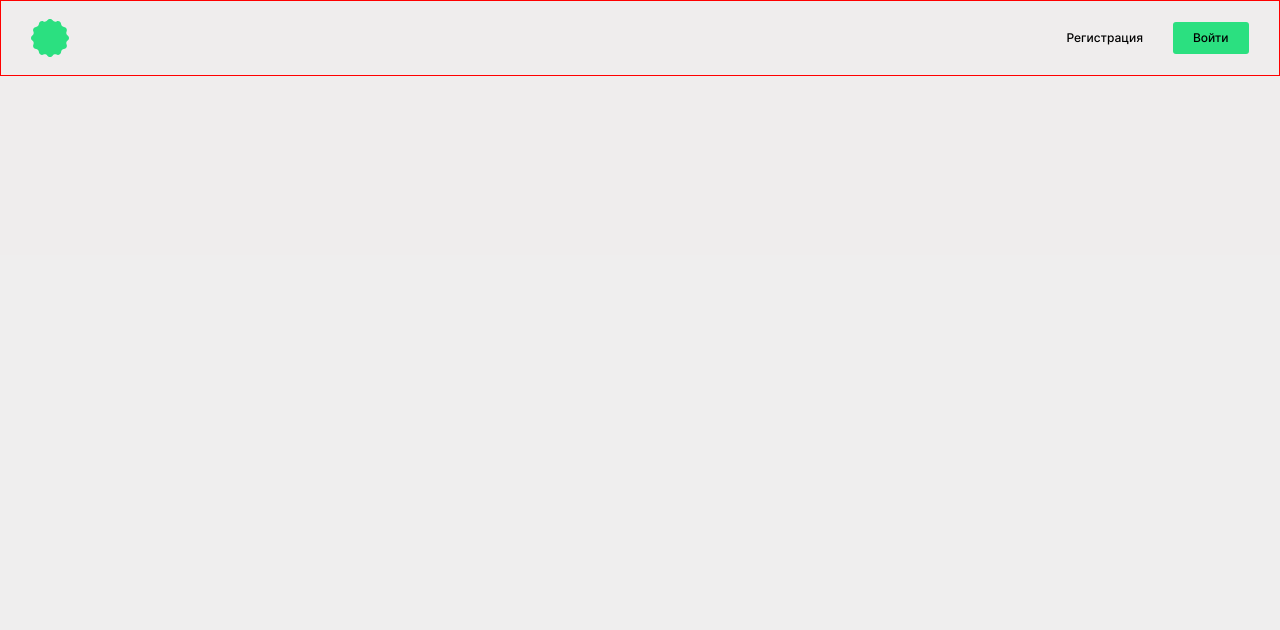
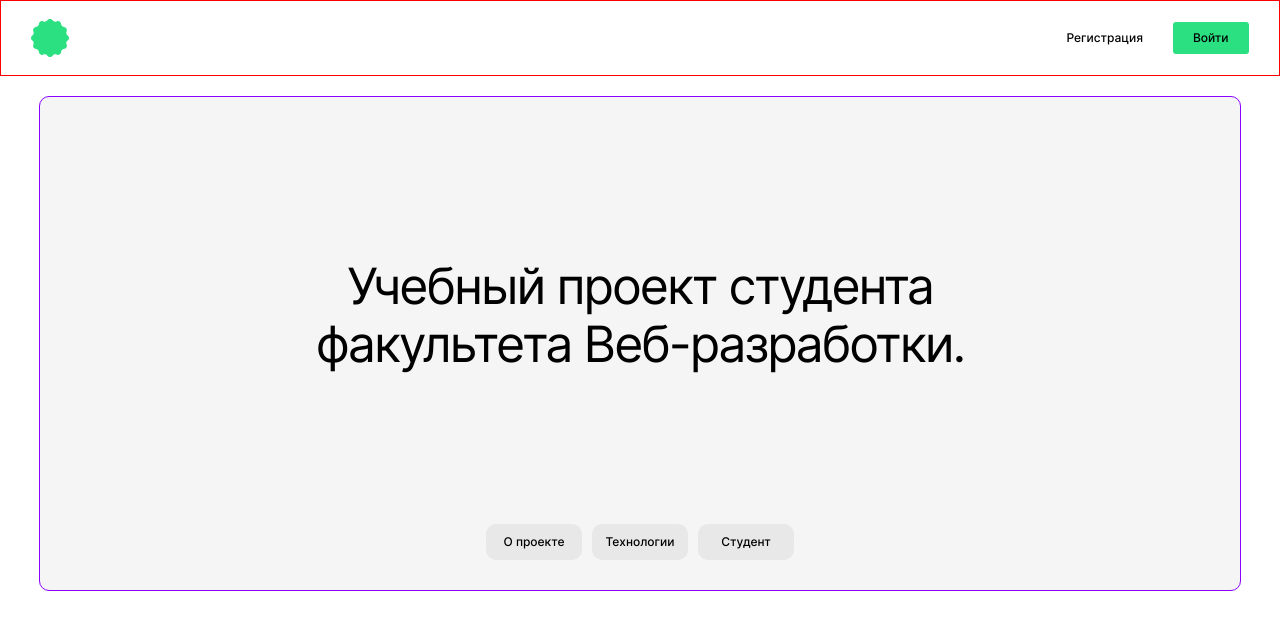
Before and after one commit to ArtemPraktikum/movies-explorer-frontend, a React app: page / in a window 1280 px wide. Built offline with nearby package versions, Linux system fonts and the light colour scheme.

Commit message:
feat: Promo + navtab с якорями

```diff
--- a/src/components/App/App.css
+++ b/src/components/App/App.css
@@ -14,7 +14,4 @@
   -moz-text-size-adjust: 100%;
 
   margin: 0 auto;
-
-  /* тест бг */
-  background: rgba(236, 234, 234, 0.829);
 }
--- a/src/components/Header/Header.css
+++ b/src/components/Header/Header.css
@@ -13,12 +13,12 @@
     padding: 0 30px;
   }
 }
-
 @media screen and (max-width: 321px) {
   .header {
     padding: 0 14px;
   }
 }
+
 /* лого сайта */
 .header__logo {
   width: 38px;
--- a/src/components/Main/Main.js
+++ b/src/components/Main/Main.js
@@ -1,11 +1,15 @@
 import React from "react";
+// импорт компонентов
 import Header from "../Header/Header";
+import Promo from "../Promo/Promo";
+
 import "./Main.css";
 
 function Main(props) {
   return (
     <div>
       <Header loggedIn={props.loggedIn} />
+      <Promo />
     </div>
   );
 }
--- /dev/null
+++ b/src/components/NavTab/NavTab.css
@@ -0,0 +1,39 @@
+/* контейнер с навигацией по странице «О проекте» */
+.navtab {
+  max-width: 884px;
+  margin-bottom: 30px;
+  display: flex;
+  align-items: center;
+  justify-content: space-between;
+  gap: 10px;
+}
+@media screen and (max-width: 321px) {
+  .navtab {
+    margin-bottom: 17px;
+    gap: 6px;
+  }
+}
+
+/* текст ссылки на компоненты текущей страницы */
+.navtab__link {
+  width: 96px;
+  font-style: normal;
+  font-weight: 500;
+  font-size: 12px;
+  line-height: 16px;
+  color: #000000;
+  background: #e8e8e8;
+  border-radius: 10px;
+  text-decoration: none;
+  text-align: center;
+  box-sizing: border-box;
+  padding: 10px 0px;
+}
+@media screen and (max-width: 321px) {
+  .navtab__link {
+    font-size: 10px;
+    width: 82px;
+    border-radius: 6px;
+    padding: 5px 0px;
+  }
+}
--- /dev/null
+++ b/src/components/NavTab/NavTab.js
@@ -0,0 +1,23 @@
+import React from "react";
+import { NavLink } from "react-router-dom";
+import "./NavTab.css";
+
+function NavTab() {
+  return (
+    // контейнер с навигацией по странице «О проекте»
+    <nav className="navtab">
+      {/* текст ссылки на компоненты текущей страницы */}
+      <NavLink className="navtab__link" to="#AboutProject">
+        О проекте
+      </NavLink>
+      <NavLink className="navtab__link" to="#Techs">
+        Технологии
+      </NavLink>
+      <NavLink className="navtab__link" to="#AboutMe">
+        Студент
+      </NavLink>
+    </nav>
+  );
+}
+
+export default NavTab;
--- /dev/null
+++ b/src/components/Promo/Promo.css
@@ -0,0 +1,59 @@
+/* весь блок промо */
+.promo {
+  max-width: 1200px;
+  height: 493px;
+  background: #f5f5f5;
+  border-radius: 10px;
+  display: flex;
+  align-items: center;
+  flex-direction: column;
+  justify-content: center;
+  margin: 20px auto 0;
+  width: 94%;
+
+  border: 1px solid rgb(140, 0, 255);
+}
+@media screen and (max-width: 769px) {
+  .promo {
+    max-width: 95%;
+    height: 834px;
+  }
+}
+@media screen and (max-width: 321px) {
+  .promo {
+    max-width: 91%;
+    height: 586px;
+    margin-top: 14px;
+  }
+}
+
+/* заголовок в промо */
+.promo__title {
+  max-width: 730px;
+  font-family: "Inter";
+  font-style: normal;
+  font-weight: 400;
+  font-size: 50px;
+  line-height: 58px;
+  text-align: center;
+  letter-spacing: -0.04em;
+  color: #000000;
+  padding: 0;
+  margin: 160px 0 151px;
+}
+@media screen and (max-width: 769px) {
+  .promo__title {
+    max-width: 680px;
+    font-size: 40px;
+    line-height: 52px;
+    margin: 350px 0 314px;
+  }
+}
+@media screen and (max-width: 321px) {
+  .promo__title {
+    max-width: 292px;
+    font-size: 29px;
+    line-height: 37px;
+    margin: 220px 0 212px;
+  }
+}
--- /dev/null
+++ b/src/components/Promo/Promo.js
@@ -0,0 +1,19 @@
+import React from "react";
+import "./Promo.css";
+import NavTab from '../NavTab/NavTab';
+
+function Promo() {
+  return (
+    // контейнер блока промо
+    <section className="promo">
+      {/* тестовый заголовок */}
+      <h1 className="promo__title">
+        Учебный проект студента факультета Веб-разработки.
+      </h1>
+      {/* компонент с навигацией */}
+      <NavTab/>
+    </section>
+  );
+}
+
+export default Promo;
```
